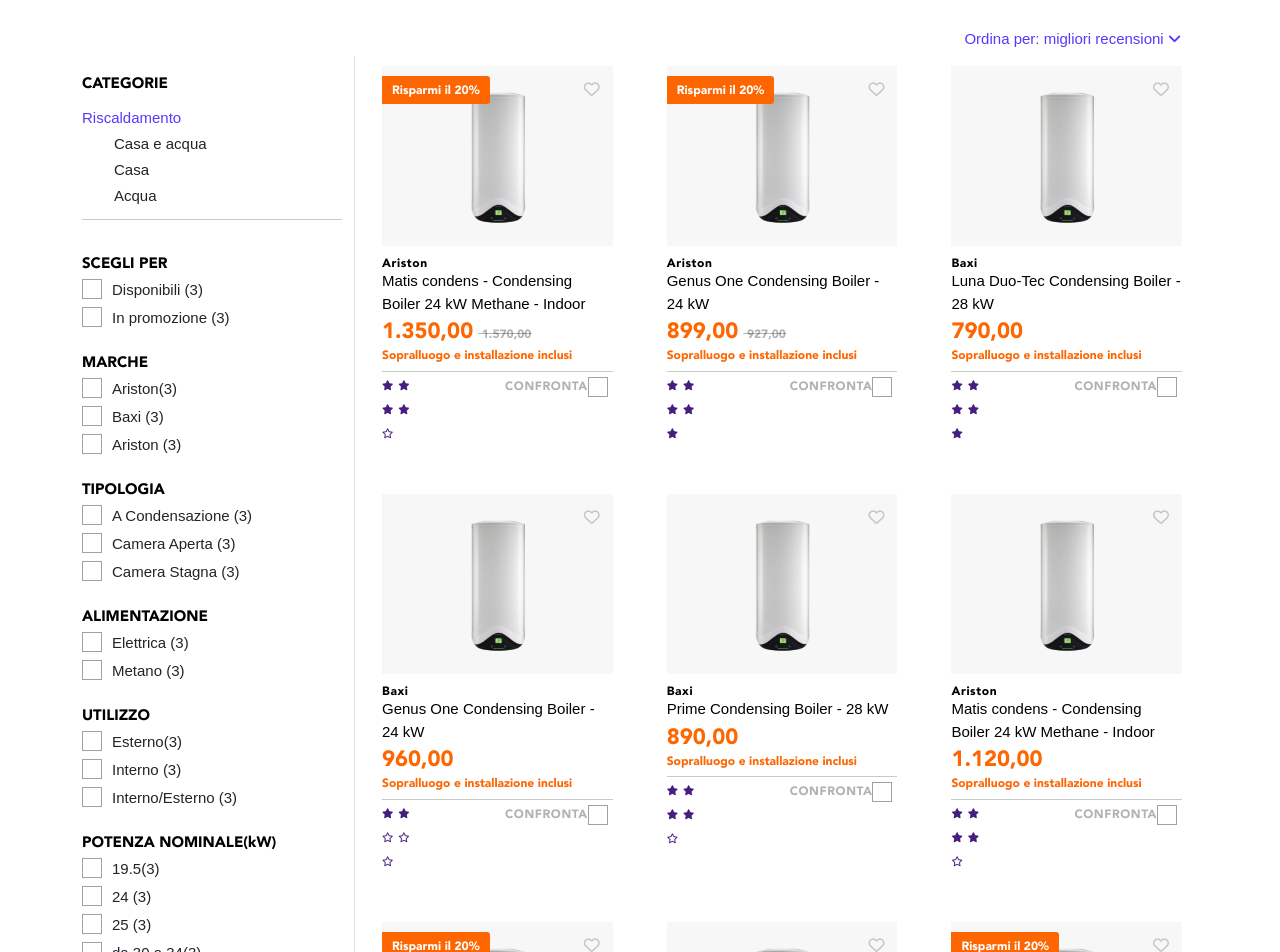
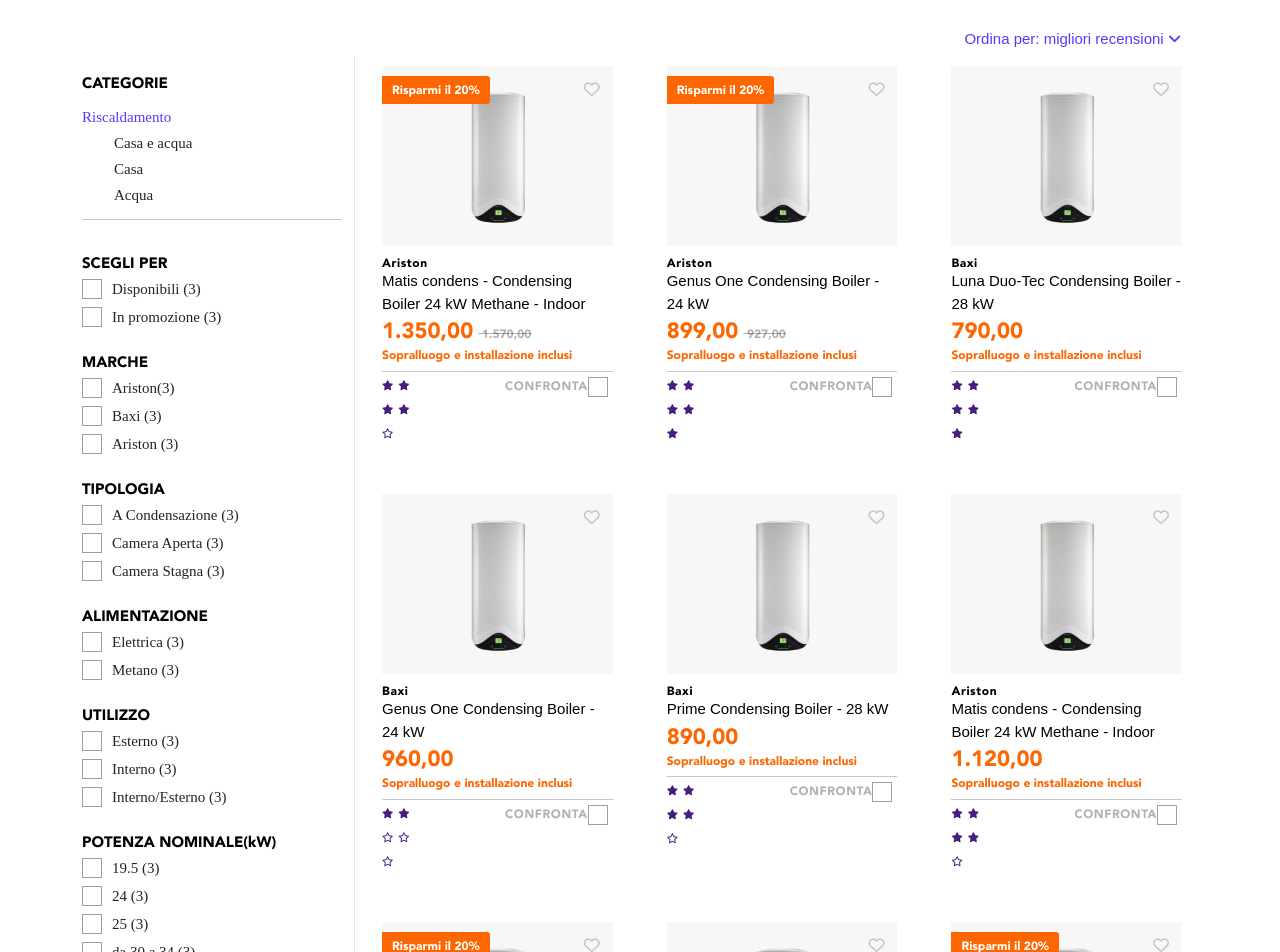
Before and after one commit to Daurelian/frontend-test-master, a React (Create React App) app: page / in a window 1280 px wide. Shown: the top 952 px of the page. Built offline with nearby package versions, Linux system fonts and the light colour scheme; data requests are answered from the project's data file.

Commit message:
aggiustamenti grafici filtri

```diff
--- a/src/App.js
+++ b/src/App.js
@@ -38,7 +38,7 @@ function App() {
         </h5>
       </div>
       <div className="row">
-        <Filter />
+        <Filter dispatch={dispatch} />
 
         <div className="col-9 product">
           <Cards
--- a/src/components/cards/card/index.js
+++ b/src/components/cards/card/index.js
@@ -1,6 +1,6 @@
 import React from "react";
 import boiler from "../../../images/boiler.png";
-import { useReducer } from "react";
+
 import Stars from "./stars";
 
 export default function Card({
--- a/src/components/filter/index.js
+++ b/src/components/filter/index.js
@@ -1,7 +1,6 @@
 import React from "react";
 
-export default function Filter (props){
-
+export default function Filter(props) {
   return (
     <div className="col-3 filter">
       {/* Filtro */}
@@ -15,101 +14,93 @@ return (
       <hr size="3"></hr>
       <div>
         <h5 class="filterTitle">SCEGLI PER</h5>
-            <h5 class="filterSubTitle container_filter">
-              {" "}
+        <div class="filterSubTitle container_filter">
           <input type="checkbox"></input> <span class="checkmark"></span>
-              Disponibili <span>(3)</span>
-            </h5>
-            <h5 class="filterSubTitle container_filter">
-              {" "}
+          <span>Disponibili</span> <span>(3)</span>
+        </div>
+        <div class="filterSubTitle container_filter">
           <input type="checkbox"></input> <span class="checkmark"></span>
-              In promozione <span>(3)</span>
-            </h5>
+          <span>In promozione </span>
+          <span>(3)</span>
+        </div>
         <h5 class="filterTitle">MARCHE</h5>
-            <h5 class="filterSubTitle container_filter">
+        <div class="filterSubTitle container_filter">
           <input type="checkbox"></input> <span class="checkmark"></span>
-              Ariston<span>(3)</span>
-            </h5>
-            <h5 class="filterSubTitle container_filter">
-              {" "}
+          <span>Ariston</span>
+          <span>(3)</span>
+        </div>
+        <div class="filterSubTitle container_filter">
+          <input type="checkbox"></input> <span class="checkmark"></span>
+          <span>Baxi</span> <span>(3)</span>
+        </div>
+        <div class="filterSubTitle container_filter">
+          <input type="checkbox"></input> <span class="checkmark"></span>
+          <span>Ariston </span>
+          <span>(3)</span>
+        </div>
+        <h5 class="filterTitle">TIPOLOGIA</h5>
+        <div class="filterSubTitle container_filter">
+          <input type="checkbox"></input> <span class="checkmark"></span>
+          <span>A Condensazione</span> <span>(3)</span>
+        </div>
+        <div class="filterSubTitle container_filter">
+          <input type="checkbox"></input> <span class="checkmark"></span>
+          <span>Camera Aperta</span> <span>(3)</span>
+        </div>
+        <div class="filterSubTitle container_filter">
+          <input type="checkbox"></input> <span class="checkmark"></span>
+          <span> Camera Stagna</span> <span>(3)</span>
+        </div>
+        <h5 class="filterTitle">ALIMENTAZIONE</h5>
+        <div class="filterSubTitle container_filter">
+          <input type="checkbox"></input> <span class="checkmark"></span>
+          <span>Elettrica</span> <span>(3)</span>
+        </div>
+        <div class="filterSubTitle container_filter">
           <input type="checkbox"></input> <span class="checkmark"></span>{" "}
-              Baxi <span>(3)</span>
-            </h5>
-            <h5 class="filterSubTitle container_filter">
-              {" "}
+          <span>Metano </span>
+          <span>(3)</span>
+        </div>
+        <h5 class="filterTitle">UTILIZZO</h5>
+        <div class="filterSubTitle container_filter">
           <input type="checkbox"></input> <span class="checkmark"></span>{" "}
-              Ariston <span>(3)</span>
-            </h5>
-            <h5 class="filterTitle">TIPOLOGIA</h5>
-            <h5 class="filterSubTitle container_filter">
-              {" "}
-              <input type="checkbox"></input> <span class="checkmark"></span> A
-              Condensazione <span>(3)</span>
-            </h5>
-            <h5 class="filterSubTitle container_filter">
-              {" "}
+          <span> Esterno </span>
+          <span>(3)</span>
+        </div>
+        <div class="filterSubTitle container_filter">
+          <input type="checkbox"></input> <span class="checkmark"></span>
+          <span>Interno</span> <span>(3)</span>
+        </div>
+        <div class="filterSubTitle container_filter">
+          <input type="checkbox"></input> <span class="checkmark"></span>
+          <span>Interno/Esterno</span> <span>(3)</span>
+        </div>
+        <h5 class="filterTitle">POTENZA NOMINALE(kW)</h5>
+        <div class="filterSubTitle container_filter">
+          <input type="checkbox"></input> <span class="checkmark"></span>
+          <span> 19.5 </span>
+          <span>(3)</span>{" "}
+        </div>
+        <div class="filterSubTitle container_filter">
           <input type="checkbox"></input> <span class="checkmark"></span>{" "}
-              Camera Aperta <span>(3)</span>
-            </h5>
-            <h5 class="filterSubTitle container_filter">
-              {" "}
+          <span>24 </span>
+          <span>(3)</span>
+        </div>
+        <div class="filterSubTitle container_filter">
           <input type="checkbox"></input> <span class="checkmark"></span>{" "}
-              Camera Stagna <span>(3)</span>
-            </h5>
-            <h5 class="filterTitle">ALIMENTAZIONE</h5>
-            <h5 class="filterSubTitle container_filter">
-              {" "}
+          <span>25 </span>
+          <span>(3)</span>
+        </div>
+        <div class="filterSubTitle container_filter">
           <input type="checkbox"></input> <span class="checkmark"></span>{" "}
-              Elettrica <span>(3)</span>
-            </h5>
-            <h5 class="filterSubTitle container_filter">
-              {" "}
-              <input type="checkbox"></input> <span class="checkmark"></span>{" "}
-              Metano <span>(3)</span>
-            </h5>
-            <h5 class="filterTitle">UTILIZZO</h5>
-            <h5 class="filterSubTitle container_filter">
-              {" "}
-              <input type="checkbox"></input> <span class="checkmark"></span>{" "}
-              Esterno<span>(3)</span>
-            </h5>
-            <h5 class="filterSubTitle container_filter">
-              {" "}
-              <input type="checkbox"></input> <span class="checkmark"></span>{" "}
-              Interno <span>(3)</span>
-            </h5>
-            <h5 class="filterSubTitle container_filter">
-              {" "}
-              <input type="checkbox"></input> <span class="checkmark"></span>{" "}
-              Interno/Esterno <span>(3)</span>
-            </h5>
-            <h5 class="filterTitle">POTENZA NOMINALE(kW)</h5>
-            <h5 class="filterSubTitle container_filter">
-              {" "}
-              <input type="checkbox"></input> <span class="checkmark"></span>{" "}
-              19.5<span>(3)</span>{" "}
-            </h5>
-            <h5 class="filterSubTitle container_filter">
-              {" "}
-              <input type="checkbox"></input> <span class="checkmark"></span> 24{" "}
+          <span>da 30 a 34 </span>
           <span>(3)</span>
-            </h5>
-            <h5 class="filterSubTitle container_filter">
-              {" "}
-              <input type="checkbox"></input> <span class="checkmark"></span> 25{" "}
-              <span>(3)</span>
-            </h5>
-            <h5 class="filterSubTitle container_filter">
-              {" "}
-              <input type="checkbox"></input> <span class="checkmark"></span> da
-              30 a 34<span>(3)</span>
-            </h5>
+        </div>
         <h5 class="filterTitle">RECENSIONI</h5>
         <div class="footer-filter">
           <div class="star-distance container_filter">
             <div>
-                  <input type="checkbox"></input>{" "}
-                  <span class="checkmark"></span>
+              <input type="checkbox"></input> <span class="checkmark"></span>
             </div>
             <div>
               <i class="fas fa-star star-filter darkPurple"></i>
@@ -122,8 +113,7 @@ return (
           </div>
           <div class="star-distance container_filter">
             <div>
-                  <input type="checkbox"></input>{" "}
-                  <span class="checkmark"></span>
+              <input type="checkbox"></input> <span class="checkmark"></span>
             </div>
             <div>
               <i class="fas fa-star star-filter darkPurple"></i>
@@ -136,8 +126,7 @@ return (
           </div>
           <div class="star-distance container_filter">
             <div>
-                  <input type="checkbox"></input>{" "}
-                  <span class="checkmark"></span>
+              <input type="checkbox"></input> <span class="checkmark"></span>
             </div>
             <div>
               <i class="fas fa-star star-filter darkPurple"></i>
@@ -150,8 +139,7 @@ return (
           </div>
           <div class="star-distance container_filter">
             <div>
-                  <input type="checkbox"></input>{" "}
-                  <span class="checkmark"></span>
+              <input type="checkbox"></input> <span class="checkmark"></span>
             </div>
             <div>
               <i class="fas fa-star star-filter darkPurple"></i>
@@ -164,8 +152,7 @@ return (
           </div>
           <div class="star-distance">
             <div class="container_filter">
-                  <input type="checkbox"></input>{" "}
-                  <span class="checkmark"></span>
+              <input type="checkbox"></input> <span class="checkmark"></span>
             </div>
             <div>
               <i class="fas fa-star star-filter darkPurple"></i>
@@ -179,14 +166,5 @@ return (
         </div>
       </div>
     </div>
-
-)
-
-
-
-
-
-
-
-
+  );
 }
--- a/src/styles/index.scss
+++ b/src/styles/index.scss
@@ -52,6 +52,7 @@ h3 {
 }
 
 .filterSubTitle {
+  font-family: "Avenir-Book";
   font-size: 15px;
   line-height: 1em;
   padding-top: 3px;
```
Lines whose indentation alone changed are shown as unchanged.
